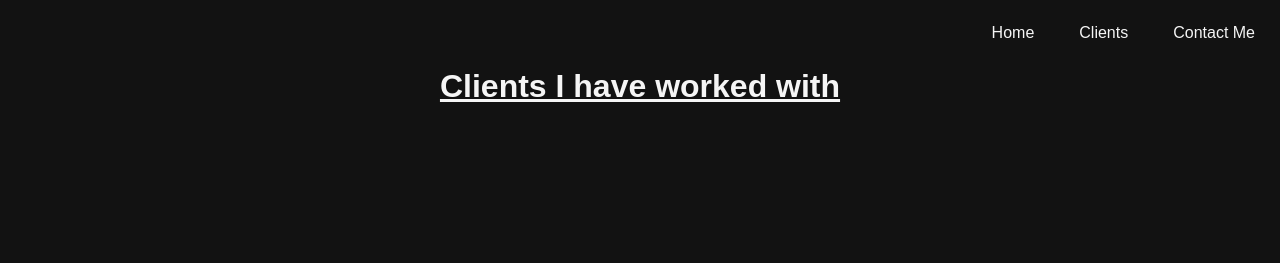
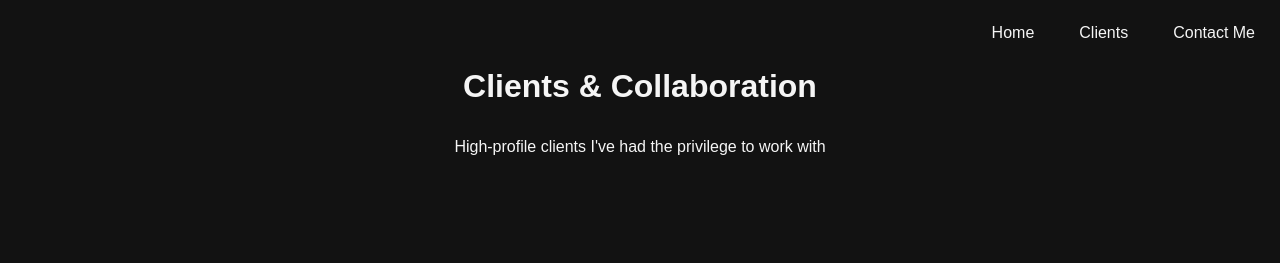
Before and after one commit to Nadhiii/Mahanadhi, a plain HTML site: page Clients.html in a window 1280 px wide. Shown: the top 263 px of the page. Drawn offline with Linux system fonts and the light colour scheme.

Commit message:
Update Clients.html

```diff
--- a/Clients.html
+++ b/Clients.html
@@ -6,10 +6,12 @@
     <meta name="viewport" content="width=device-width, initial-scale=1.0">
     <meta name="description" content="Contact Mahanadi Parisara, Digital Marketing Specialist.">
     <title>Contact Me | Mahanadi Parisara</title>
-    <link rel="preconnect" href="https://fonts.googleapis.com">
-    <link rel="preconnect" href="https://fonts.gstatic.com" crossorigin>
-    <link href="https://fonts.googleapis.com/css2?family=Lora:ital,wght@0,400..700;1,400..700&display=swap"
-        rel="stylesheet">
+    <section class="Calendar">
+        <link rel="preconnect" href="https://fonts.googleapis.com">
+        <link rel="preconnect" href="https://fonts.gstatic.com" crossorigin>
+        <link href="https://fonts.googleapis.com/css2?family=Lora:ital,wght@0,400..700;1,400..700&display=swap"
+            rel="stylesheet">
+        </section>
     <link rel="stylesheet" href="./CSS/style.css">
 </head>
 
@@ -21,7 +23,8 @@
     </nav>
 
     <header class="header-container">
-        <h1 class="header-title"> <b><u> Clients I have worked with </u></b></h1>
+        <h1 class="header-title"> <b> Clients & Collaboration </b> </h1>
+        <p> High-profile clients I've had the privilege to work with </p>
     </header>
 
     <main>
```
